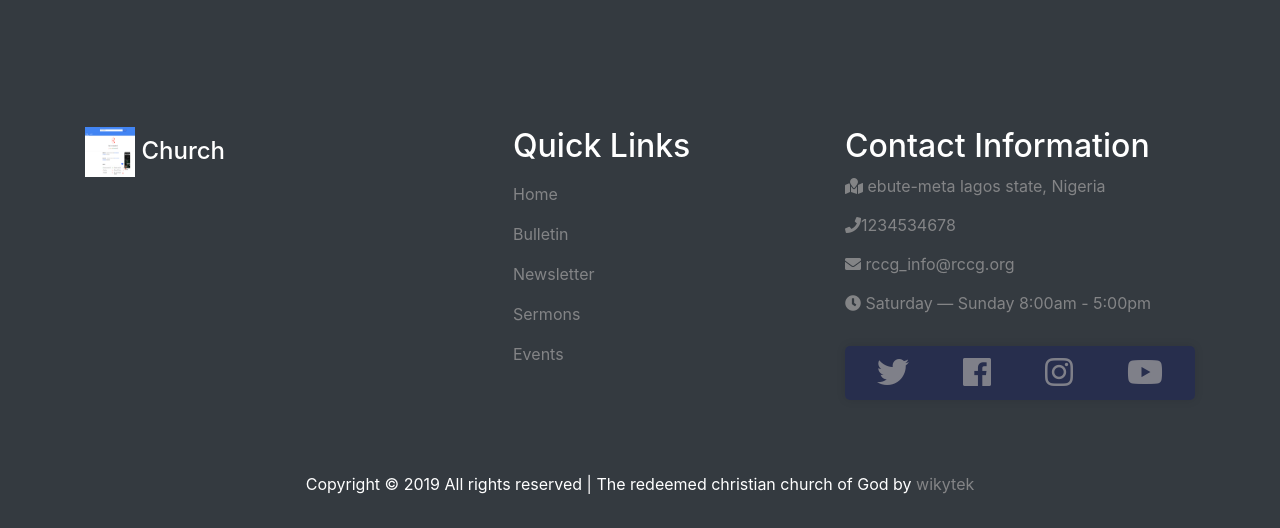
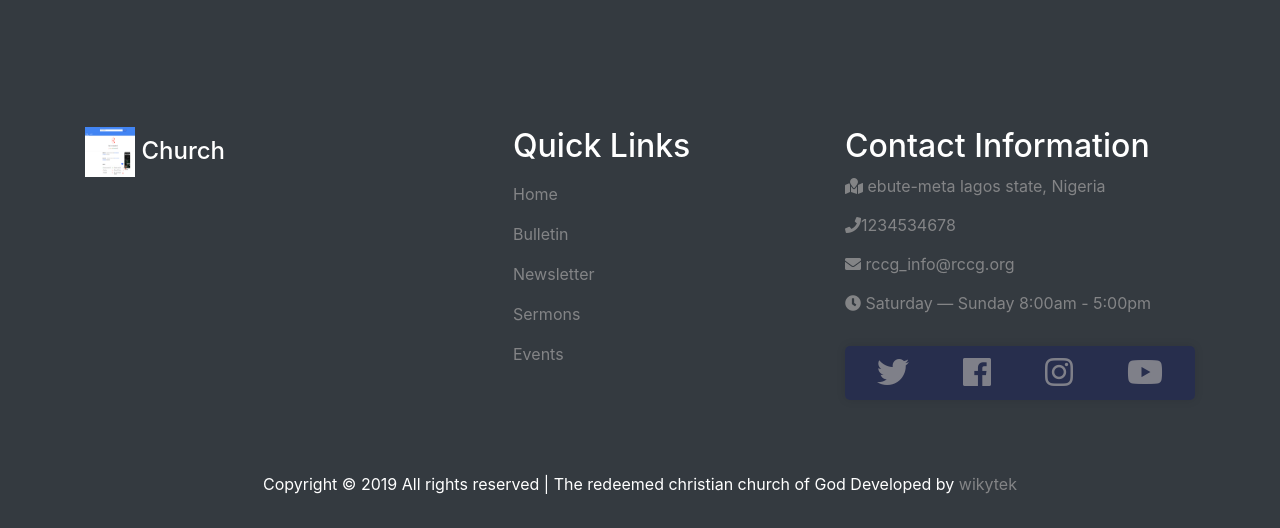
Before and after one commit to haastrupea/trinity, a PHP site: page /index.php in a window 1280 px wide. Shown: the part 4078-4606 px from the top of the page. Run offline with PHP 8.4, Linux system fonts and the light colour scheme; data comes from the database, SQL or seed files in the repository.

Commit message:
added my profile link to the footer

```diff
--- a/includes/footer.php
+++ b/includes/footer.php
@@ -61,7 +61,7 @@
             <div class="col-md-12 text-center animate">
                 <p class="text-white">Copyright &copy;
                     <?php echo date("Y") ?> All rights reserved | <?php echo $ch_name ?> <i class="icon-heart" aria-hidden="true"></i>
-                    by <a href="#" target="_blank">wikytek</a> </p>
+                     Developed by <a href="https://haastrupea.github.io" target="_blank">wikytek</a> </p>
             </div>
         </div>
     </div>
```
